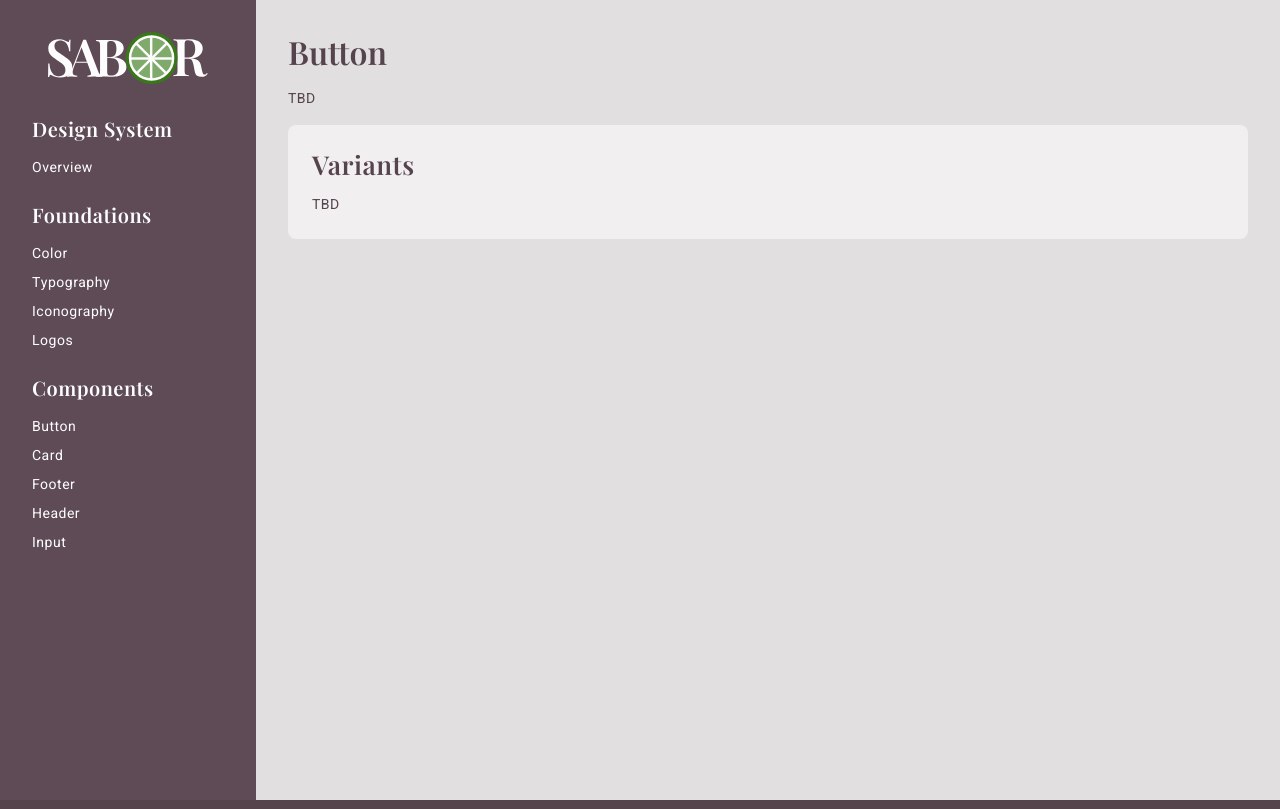
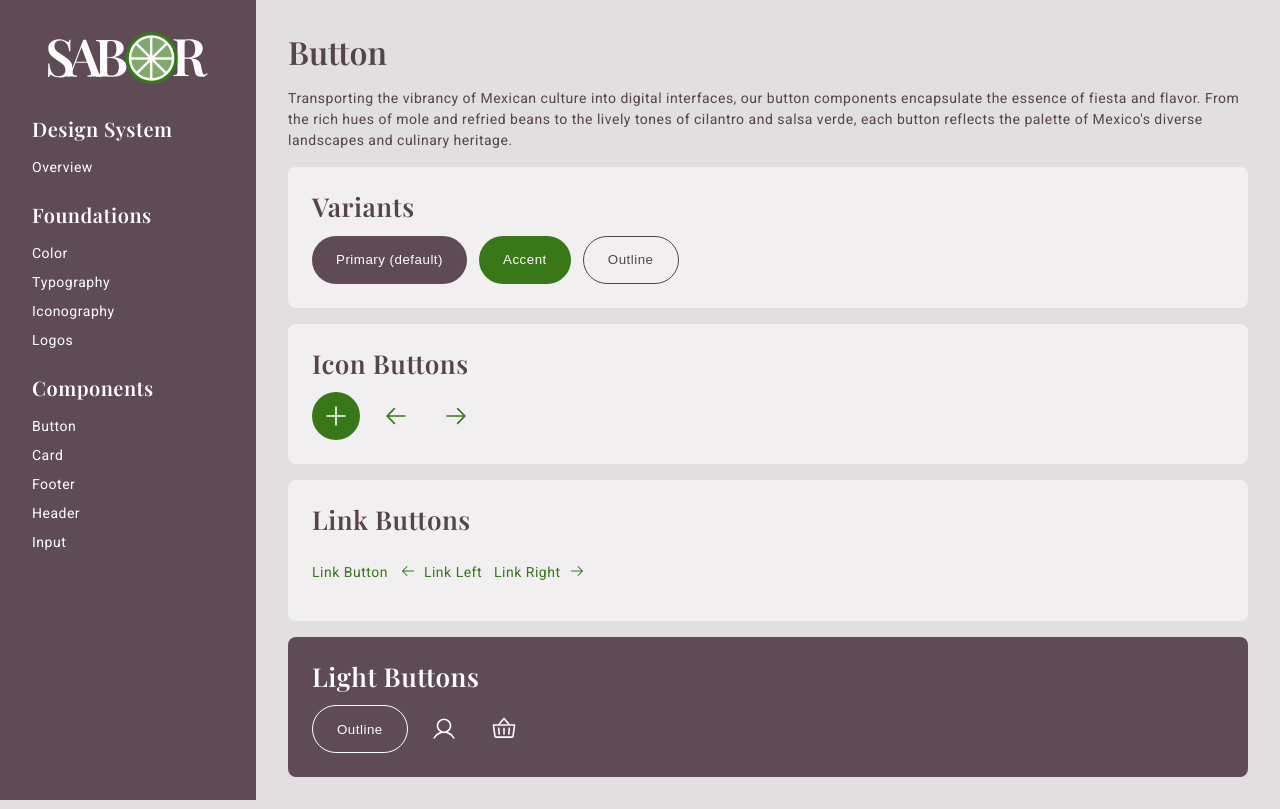
Before and after one commit to mranenko/sabor-design-system, a React (Vite) app: page /components/button in a window 1280 px wide. Built offline with nearby package versions, Linux system fonts and the light colour scheme.

Commit message:
initial button component styles

```diff
--- /dev/null
+++ b/src/assets/styles/components/button.scss
@@ -0,0 +1,79 @@
+button, button.primary,
+.button, .button.primary {
+  align-items: center;
+  background: var(--color-primary);
+  border: 0;
+  border-radius: 1.5rem;
+  color: var(--color-foreground-light);
+  cursor: pointer;
+  display: inline-flex;
+  font-weight: 500;
+  gap: .5rem;
+  justify-content: center;
+  height: 3rem;
+  letter-spacing: inherit;
+  padding: 1rem 1.5rem;
+  width: auto;
+
+  &:hover {
+    background: var(--color-primary-dark);
+    color: var(--color-foreground-light);
+  }
+
+  &.link {
+    background: none;
+    color: var(--foreground-primary);
+    padding-left: 0;
+    padding-right: 0;
+
+    &:hover {
+      background: none;
+      color: var(--foreground-primary-dark);
+    }
+  }
+
+  &.icon {
+    font-size: var(--font-size-xx-large);
+    padding: .5rem;
+    width: 3rem;
+  }
+
+  &.outline {
+    background: none;
+    border: 1px solid currentColor;
+    color: inherit;
+  }
+}
+
+button.accent,
+.button.accent {
+  background: var(--color-accent);
+  color: var(--color-foreground-light);
+
+  &:hover {
+    background: var(--color-accent-dark);
+    color: var(--color-foreground-light);
+  }
+
+  &.link {
+    background: none;
+    color: var(--color-accent);
+
+    &:hover {
+      background: none;
+      color: var(--color-accent-dark);
+    }
+  }
+}
+
+button i,
+.button i {
+  font-size: var(--font-size-large);
+  line-height: 1;
+}
+
+.buttons {
+  display: flex;
+  flex-direction: row;
+  gap: .75rem;
+}
--- a/src/assets/styles/components/card.scss
+++ b/src/assets/styles/components/card.scss
@@ -1,10 +1,16 @@
 .card {
   background: var(--color-background);
   border-radius: .5rem;
+  color: var(--color-foreground);
   display: flex;
   flex-direction: column;
   gap: .75rem;
   padding: 1.5rem;
+}
+
+.card.primary {
+  background: var(--color-primary);
+  color: var(--color-foreground-light);
 }
 
 .cards {
--- a/src/assets/styles/index.scss
+++ b/src/assets/styles/index.scss
@@ -4,6 +4,7 @@
 @use 'base/global';
 @use 'base/utilities';
 @use 'base/z-indices';
+@use 'components/button';
 @use 'components/card';
 @use 'layouts/main';
 @use 'layouts/nav';
--- a/src/components/Button.tsx
+++ b/src/components/Button.tsx
@@ -10,14 +10,14 @@ const Button = ({
   as = 'button',
   children,
   className = '',
-  variant = 'primary',
+  variant = 'primary solid',
   ...props
 }: ButtonProps) => {
   const Component = as
 
   return (
     <Component
-      className={`button ${variant} ${className}`}
+      className={`button ${className} ${variant}`}
       {...props}
     >
       {children}
--- a/src/components/Card.tsx
+++ b/src/components/Card.tsx
@@ -1,11 +1,12 @@
 interface CardProps {
   children: React.ReactNode
   className?: string
+  variant?: string
 }
 
-const Card = ({ children, className = '' }: CardProps) => {
+const Card = ({ children, className = '', variant = '' }: CardProps) => {
   return (
-    <div className={`card ${className}`}>
+    <div className={`card ${className} ${variant}`}>
       {children}
     </div>
   )
--- a/src/pages/components/ButtonPage.tsx
+++ b/src/pages/components/ButtonPage.tsx
@@ -1,4 +1,15 @@
-import { Card } from '../../components'
+import {
+  ArrowLeft,
+  ArrowRight,
+  Basket,
+  Plus,
+  User,
+} from '@phosphor-icons/react'
+
+import {
+  Button,
+  Card,
+} from '../../components'
 import { Page } from '../../layouts'
 
 const ButtonPage = () => {
@@ -7,14 +18,55 @@ const ButtonPage = () => {
       <section className='flex-column gap-1'>
         <h1 className='title'>Button</h1>
         <p>
-          TBD
+          Transporting the vibrancy of Mexican culture into digital interfaces,
+          our button components encapsulate the essence of fiesta and flavor.
+          From the rich hues of mole and refried beans to the lively tones of
+          cilantro and salsa verde, each button reflects the palette of Mexico's
+          diverse landscapes and culinary heritage.
         </p>
 
         <Card>
           <h2 className='subtitle'>Variants</h2>
-          <p>
-            TBD
-          </p>
+          <div className='buttons'>
+            <Button>Primary (default)</Button>
+            <Button variant='accent'>Accent</Button>
+            <Button variant='outline'>Outline</Button>
+          </div>
+        </Card>
+
+        <Card>
+          <h2 className='subtitle'>Icon Buttons</h2>
+          <div className='buttons'>
+            <Button variant='accent icon'><Plus /></Button>
+            <Button variant='accent icon link'><ArrowLeft /></Button>
+            <Button variant='accent icon link'><ArrowRight /></Button>
+          </div>
+        </Card>
+
+        <Card>
+          <h2 className='subtitle'>Link Buttons</h2>
+          <div className='buttons'>
+            <Button as='a' href='#' variant='accent link'>
+              Link Button
+            </Button>
+            <Button as='a' href='#' variant='accent link'>
+              <i><ArrowLeft /></i>
+              Link Left
+            </Button>
+            <Button as='a' href='#' variant='accent link'>
+              Link Right
+              <i><ArrowRight /></i>
+            </Button>
+          </div>
+        </Card>
+
+        <Card variant='primary'>
+          <h2 className='subtitle'>Light Buttons</h2>
+          <div className='buttons'>
+            <Button variant='outline'>Outline</Button>
+            <Button variant='icon link'><User /></Button>
+            <Button variant='icon link'><Basket /></Button>
+          </div>
         </Card>
       </section>
     </Page>
```
